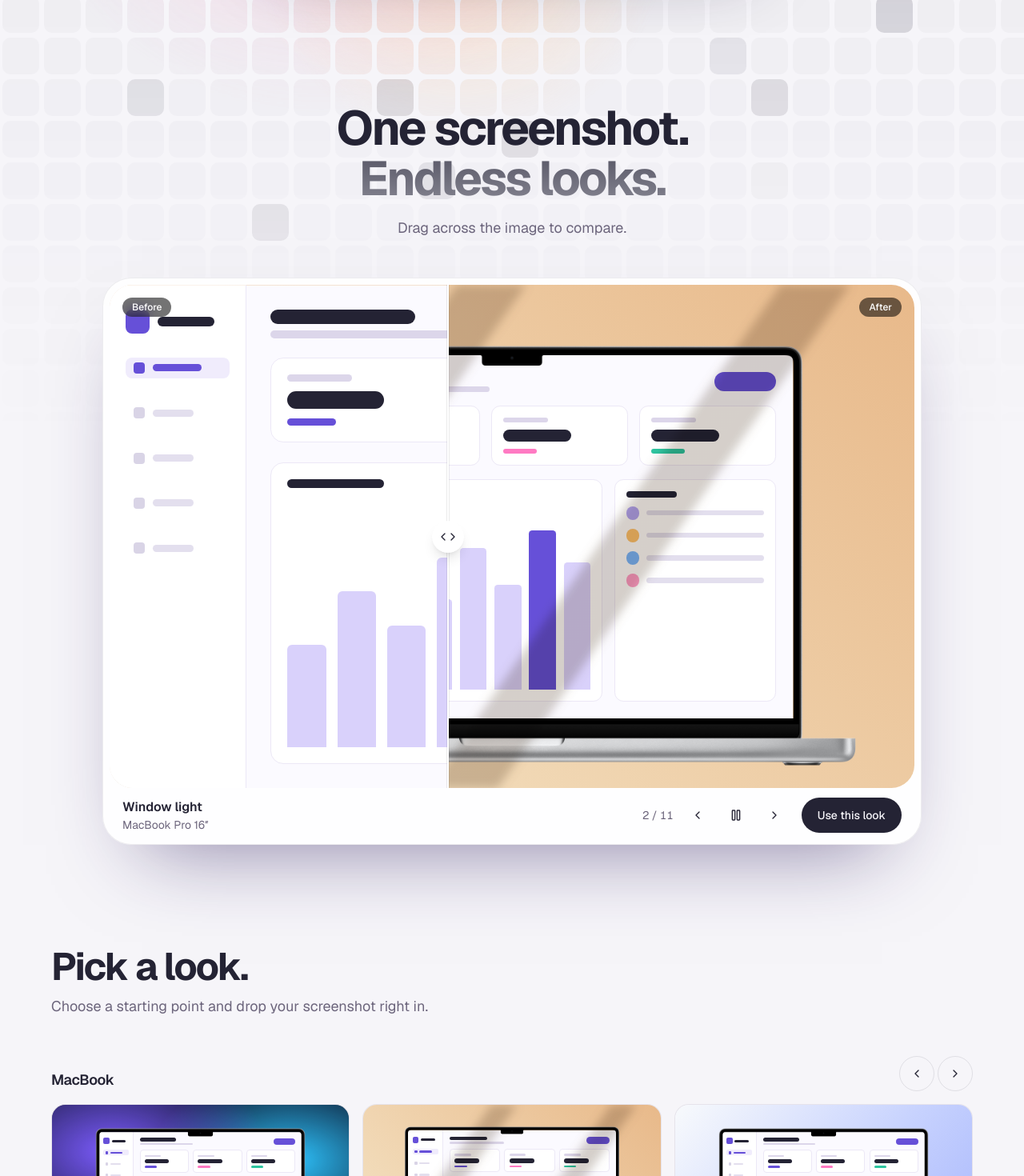
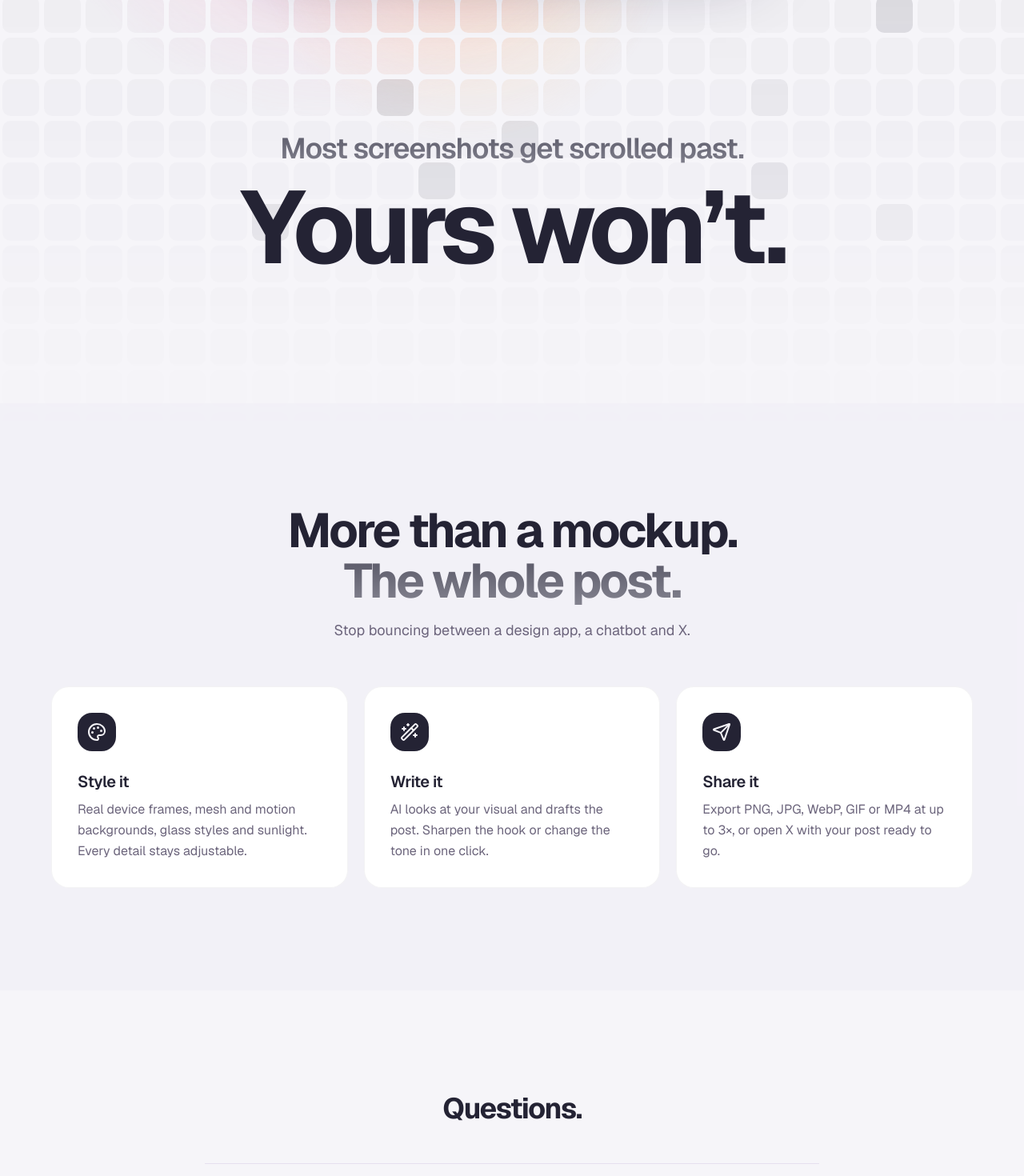
Before and after one commit to geekyprem1/xpost, a Next.js app: page / in a window 1280 px wide. Shown: the part 840-2310 px from the top of the page at 80% size. Built offline with nearby package versions, Linux system fonts and the light colour scheme.

Commit message:
Replace landing looks showcase and gallery with a minimal statement
Remove the before/after compare slider and the Pick a look gallery. Add a two-line typographic statement in their place, drop the Looks nav link and the look-related FAQ entry.

```diff
--- a/app/(marketing)/page.tsx
+++ b/app/(marketing)/page.tsx
@@ -4,8 +4,6 @@ import { Palette, Send, WandSparkles, type LucideIcon } from "lucide-react";
 import { AnimatedTiles } from "@/components/marketing/animated-tiles";
 import { HeroDropzone } from "@/components/marketing/hero-dropzone";
 import { HeroHeadline } from "@/components/marketing/hero-headline";
-import { LookGallery } from "@/components/marketing/look-gallery";
-import { LooksShowcase } from "@/components/marketing/looks-showcase";
 import { LEGAL_CONTACT_EMAIL } from "@/components/marketing/legal-page";
 import { SiteNav } from "@/components/marketing/site-nav";
 
@@ -43,10 +41,6 @@ const FAQ = [
     a: "Rendering happens in your browser. Images are only sent to the AI when you ask it to write a post.",
   },
   {
-    q: "Can I change a look after picking it?",
-    a: "Yes. A look is just a starting point. Swap the frame, background, layout or style any time in the editor.",
-  },
-  {
     q: "Can I remove the watermark?",
     a: "Yes. The Shotlark badge is on by default and you can switch it off before downloading.",
   },
@@ -81,33 +75,16 @@ export default function Home() {
           </p>
         </section>
 
-        {/* Before / after */}
-        <section className="px-4 pb-24 sm:px-6 sm:pb-32">
-          <SectionHeading
-            title="One screenshot."
-            muted="Endless looks."
-            body="Drag across the image to compare."
-          />
-          <div className="mt-12">
-            <LooksShowcase />
-          </div>
-        </section>
-
-        {/* Gallery */}
-        <section id="looks" className="scroll-mt-24 px-6 pb-24 sm:pb-32">
-          <div className="mx-auto max-w-6xl">
-            <div className="max-w-xl">
-              <h2 className="text-4xl font-bold tracking-[-0.04em] sm:text-5xl">
-                Pick a look.
-              </h2>
-              <p className="text-muted-foreground mt-3 text-lg text-pretty">
-                Choose a starting point and drop your screenshot right in.
-              </p>
-            </div>
-            <div className="mt-12">
-              <LookGallery />
-            </div>
-          </div>
+        {/* Statement: the quiet line sets up, the loud one answers. */}
+        <section className="px-6 pt-4 pb-28 text-center sm:pt-8 sm:pb-40">
+          <h2 className="mx-auto max-w-5xl font-bold text-balance">
+            <span className="text-muted-solid block text-2xl leading-snug font-semibold tracking-[-0.03em] sm:text-4xl">
+              Most screenshots get scrolled past.
+            </span>
+            <span className="mt-2 block text-5xl leading-[0.95] tracking-[-0.055em] sm:mt-3 sm:text-8xl lg:text-9xl">
+              Yours won’t.
+            </span>
+          </h2>
         </section>
 
         {/* Features */}
--- a/components/marketing/site-nav.tsx
+++ b/components/marketing/site-nav.tsx
@@ -30,12 +30,6 @@ export function SiteNav() {
           Shotlark
         </Link>
         <Link
-          href="#looks"
-          className="text-muted-foreground hover:text-foreground hidden min-h-11 items-center px-3 text-sm transition-colors sm:inline-flex"
-        >
-          Looks
-        </Link>
-        <Link
           href="#features"
           className="text-muted-foreground hover:text-foreground hidden min-h-11 items-center px-3 text-sm transition-colors sm:inline-flex"
         >
```
